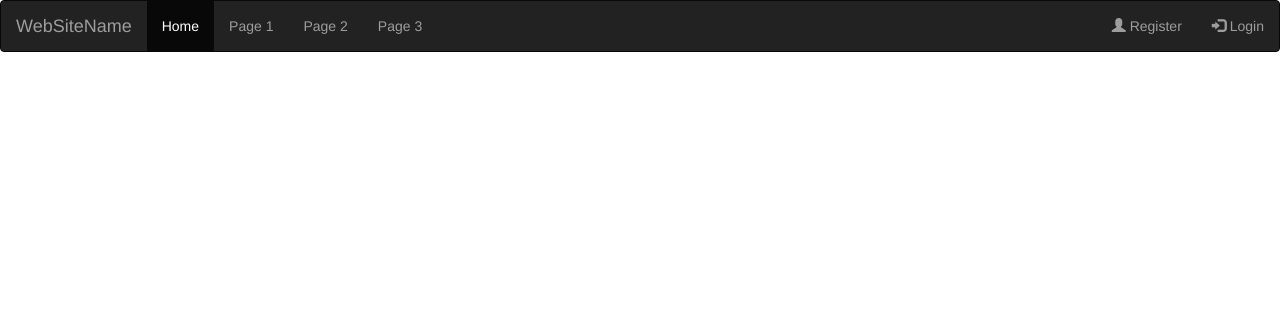
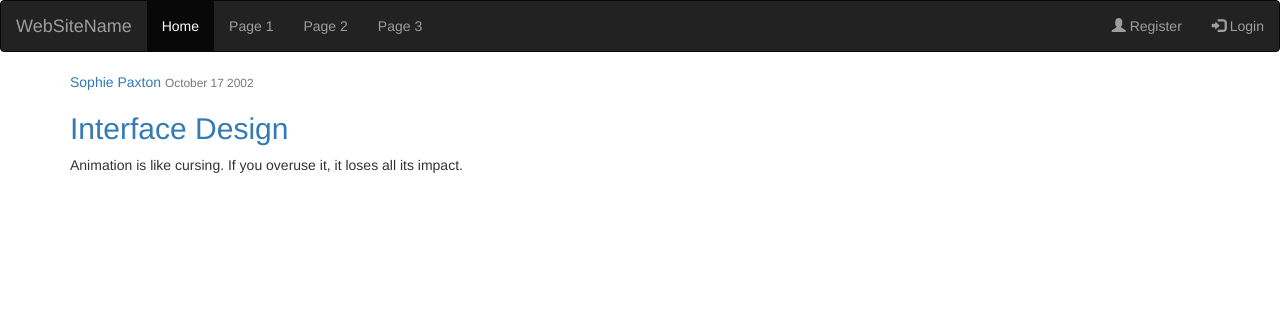
Before and after one commit to oscar9181/personal_blog, a Flask app: page / in a window 1280 px wide. Shown: the top 312 px of the page. Run offline with Flask 2, Linux system fonts and the light colour scheme; some libraries are stand-ins or nearby versions.

Commit message:
home.html

```diff
--- a/personal_blog/post.py
+++ b/personal_blog/post.py
@@ -5,7 +5,7 @@ posts = [
    {
     'author' :'Sophie Paxton',
     'title'  :'Interface Design',
-    'pitch'  :'Animation is like cursing. If you overuse it, it loses all its impact.',
+    'content'  :'Animation is like cursing. If you overuse it, it loses all its impact.',
     'date_posted' : 'October 17 2002'
    }]
 
--- a/personal_blog/templates/home.html
+++ b/personal_blog/templates/home.html
@@ -1,3 +1,17 @@
 {% extends 'navbar.html'%}
 {% block content %}
+    {% for post in posts %}
+    <div class="container">
+        <article class="media content-section">
+            <div class="media">
+              <div class="article">
+                <a class="mr-2" href="#">{{ post.author }}</a>
+                <small class="text-muted">{{ post.date_posted }}</small>
+              </div>
+              <h2><a class="title" href="#">{{ post.title }}</a></h2>
+              <p class="content">{{ post.content }}</p>
+            </div>
+          </article>
+        </div>
+    {% endfor %}
 {% endblock content %}
```
